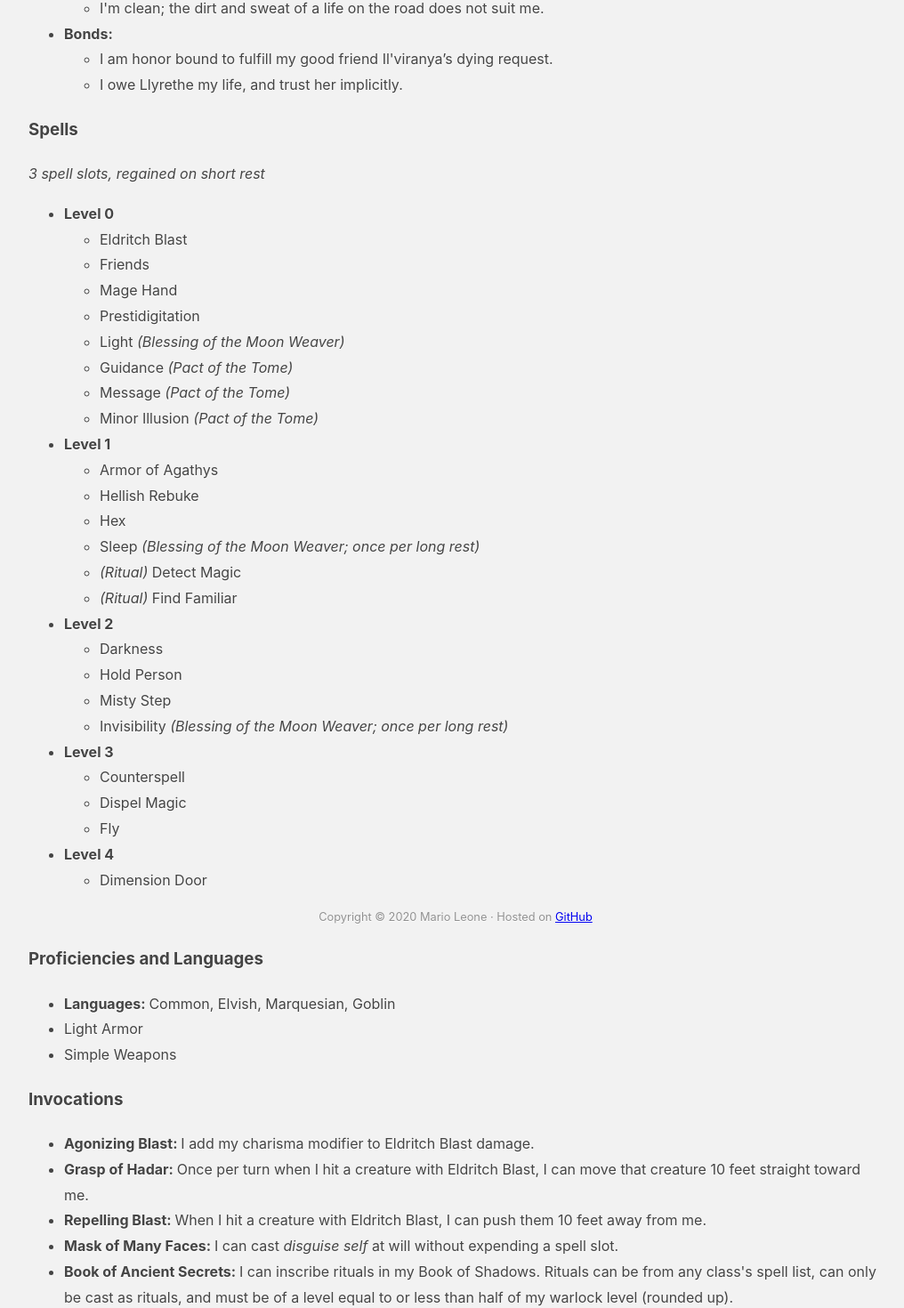
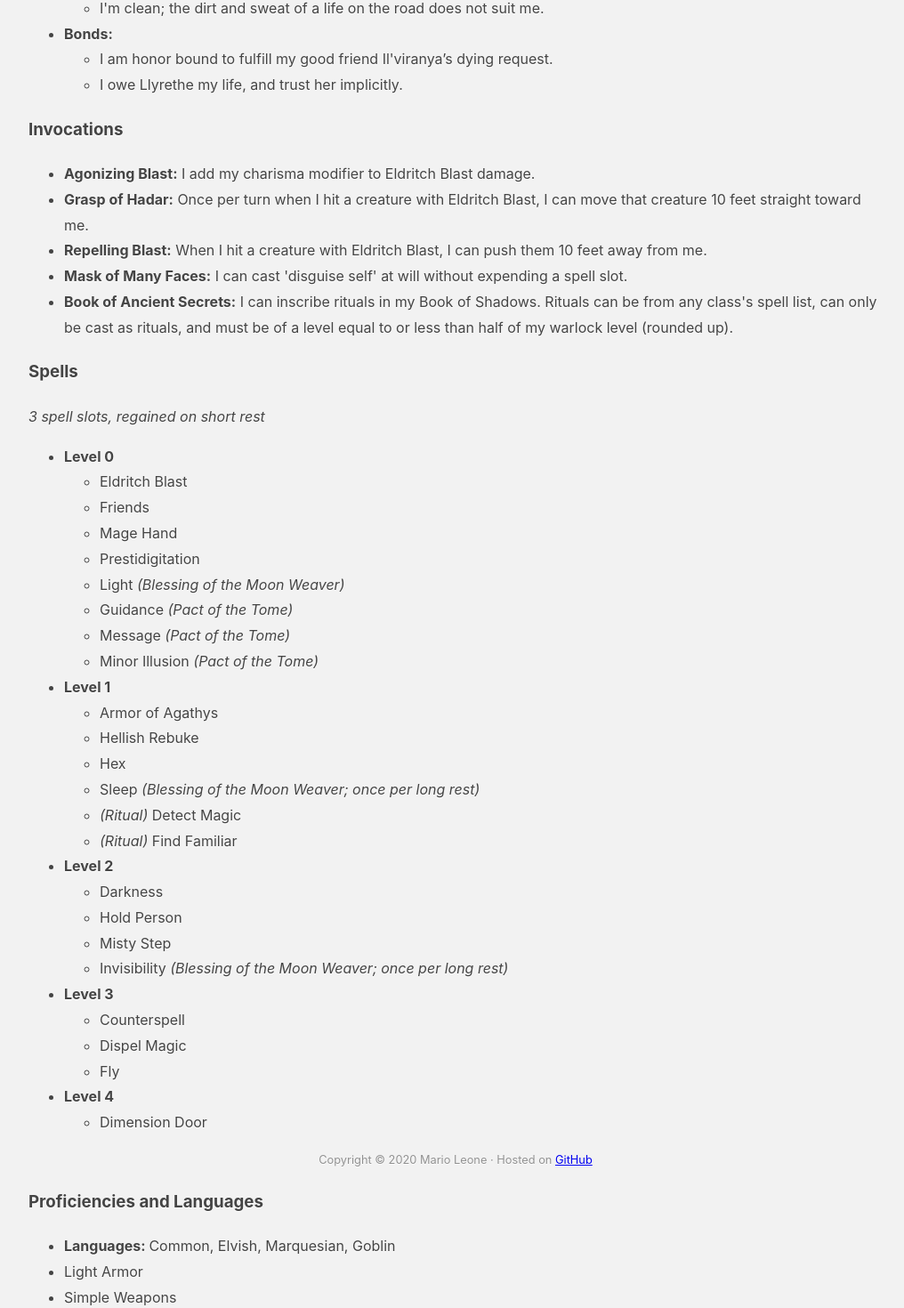
Before and after one commit to mleone10/dnd-site, a React (Create React App) app: page / in a window 1280 px wide. Shown: the part 1534-3004 px from the top of the page at 89% size, without its empty margins (128-1144 px from the left). Built offline with nearby package versions, Linux system fonts and the light colour scheme.

Commit message:
Move Invocations to React component using fetched JSON

```diff
--- /dev/null
+++ b/public/data/invocations.json
@@ -0,0 +1,24 @@
+{
+    "invocations": [
+        {
+            "name": "Agonizing Blast",
+            "desc": "I add my charisma modifier to Eldritch Blast damage."
+        },
+        {
+            "name": "Grasp of Hadar",
+            "desc": "Once per turn when I hit a creature with Eldritch Blast, I can move that creature 10 feet straight toward me."
+        },
+        {
+            "name": "Repelling Blast",
+            "desc": "When I hit a creature with Eldritch Blast, I can push them 10 feet away from me."
+        },
+        {
+            "name": "Mask of Many Faces",
+            "desc": "I can cast 'disguise self' at will without expending a spell slot."
+        },
+        {
+            "name": "Book of Ancient Secrets",
+            "desc": "I can inscribe rituals in my Book of Shadows. Rituals can be from any class's spell list, can only be cast as rituals, and must be of a level equal to or less than half of my warlock level (rounded up)."
+        }
+    ]
+}
--- a/public/index.html
+++ b/public/index.html
@@ -21,33 +21,6 @@
           <li><b>Languages: </b>Common, Elvish, Marquesian, Goblin</li>
           <li>Light Armor</li>
           <li>Simple Weapons</li>
-        </ul>
-      </div>
-      <div id="invocations">
-        <h3>Invocations</h3>
-        <ul>
-          <li>
-            <b>Agonizing Blast: </b>I add my charisma modifier to Eldritch Blast
-            damage.
-          </li>
-          <li>
-            <b>Grasp of Hadar: </b>Once per turn when I hit a creature with
-            Eldritch Blast, I can move that creature 10 feet straight toward me.
-          </li>
-          <li>
-            <b>Repelling Blast: </b>When I hit a creature with Eldritch Blast, I
-            can push them 10 feet away from me.
-          </li>
-          <li>
-            <b>Mask of Many Faces: </b>I can cast <i>disguise self</i> at will
-            without expending a spell slot.
-          </li>
-          <li>
-            <b>Book of Ancient Secrets: </b>I can inscribe rituals in my Book of
-            Shadows. Rituals can be from any class's spell list, can only be
-            cast as rituals, and must be of a level equal to or less than half
-            of my warlock level (rounded up).
-          </li>
         </ul>
       </div>
       <div id="equipment">
--- a/src/App.js
+++ b/src/App.js
@@ -5,6 +5,7 @@ import QuantatativeStats from "./QuantatativeStats";
 import Spells from "./Spells";
 import Features from "./Features";
 import Personality from "./Personality";
+import Invocations from "./Invocations";
 
 class App extends React.Component {
   render() {
@@ -15,6 +16,7 @@ class App extends React.Component {
         <QuantatativeStats />
         <Features />
         <Personality />
+        <Invocations />
         <Spells />
         <Footer />
       </div>
--- /dev/null
+++ b/src/Invocations.js
@@ -0,0 +1,36 @@
+import React from "react";
+
+class Invocations extends React.Component {
+  state = {
+    invocations: [],
+  };
+
+  componentDidMount() {
+    // TODO: Retrieve invocations from API
+    fetch(process.env.PUBLIC_URL + "/data/invocations.json")
+      .then((res) => res.json())
+      .then((data) => this.setState({ invocations: data.invocations }));
+  }
+
+  render() {
+    if (
+      !this.state.invocations ||
+      Object.keys(this.state.invocations).length === 0
+    )
+      return <div></div>;
+    return (
+      <div id="invocations">
+        <h3>Invocations</h3>
+        <ul>
+          {this.state.invocations.map((invocation) => (
+            <li key={invocation.name}>
+              <b>{invocation.name}:</b> {invocation.desc}
+            </li>
+          ))}
+        </ul>
+      </div>
+    );
+  }
+}
+
+export default Invocations;
```
